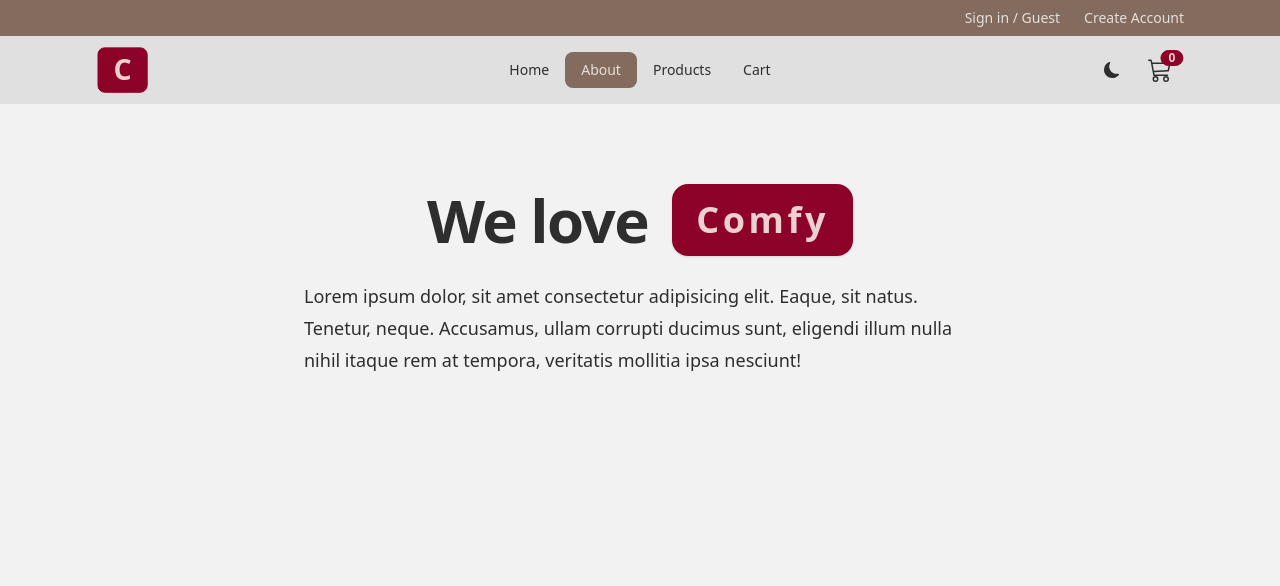
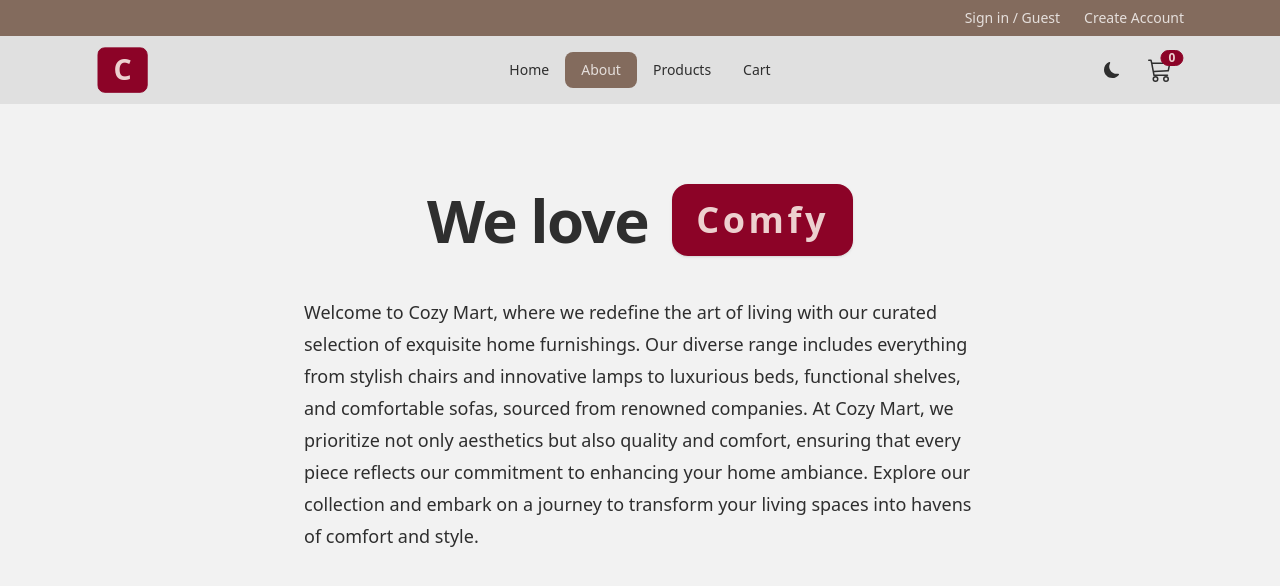
Before and after one commit to stharavi01/CosyMart, a React (Vite) app: page /about in a window 1280 px wide. Shown: the top 586 px of the page. Built offline with nearby package versions, Linux system fonts and the light colour scheme.

Commit message:
info add

```diff
--- a/src/components/Hero.jsx
+++ b/src/components/Hero.jsx
@@ -15,10 +15,9 @@ const Hero = () => {
 					We are changing the way people shop
 				</h1>
 				<p className="mt-8 max-w-1xl text-lg leading-8">
-					Lorem ipsum dolor, sit amet consectetur adipisicing elit. Vel, in.
-					Animi fugiat impedit consequuntur, id repellat quae eveniet dolores ab
-					beatae amet, possimus repudiandae, culpa ipsam. Libero aperiam magni
-					ad!
+					Discover Comfort, Embrace Style at Cozy Mart – Your One-Stop Home
+					Essentials Destination. Elevate Your Living Experience with Quality
+					Furniture and Décor. Where Fashion Meets Functionality!
 				</p>
 				<div className="mt-10">
 					<Link to="/products" className="btn btn-primary">
--- a/src/pages/About.jsx
+++ b/src/pages/About.jsx
@@ -13,11 +13,16 @@ const About = () => {
 					</div>
 				</div>
 			</div>
-			<p className="mt-6 text-lg leading-8 max-w-2xl mx-auto">
-				Lorem ipsum dolor, sit amet consectetur adipisicing elit. Eaque, sit
-				natus. Tenetur, neque. Accusamus, ullam corrupti ducimus sunt, eligendi
-				illum nulla nihil itaque rem at tempora, veritatis mollitia ipsa
-				nesciunt!
+			<p className="mt-10 text-lg leading-8 max-w-2xl mx-auto">
+				Welcome to Cozy Mart, where we redefine the art of living with our
+				curated selection of exquisite home furnishings. Our diverse range
+				includes everything from stylish chairs and innovative lamps to
+				luxurious beds, functional shelves, and comfortable sofas, sourced from
+				renowned companies. At Cozy Mart, we prioritize not only aesthetics but
+				also quality and comfort, ensuring that every piece reflects our
+				commitment to enhancing your home ambiance. Explore our collection and
+				embark on a journey to transform your living spaces into havens of
+				comfort and style.
 			</p>
 		</>
 	);
```
